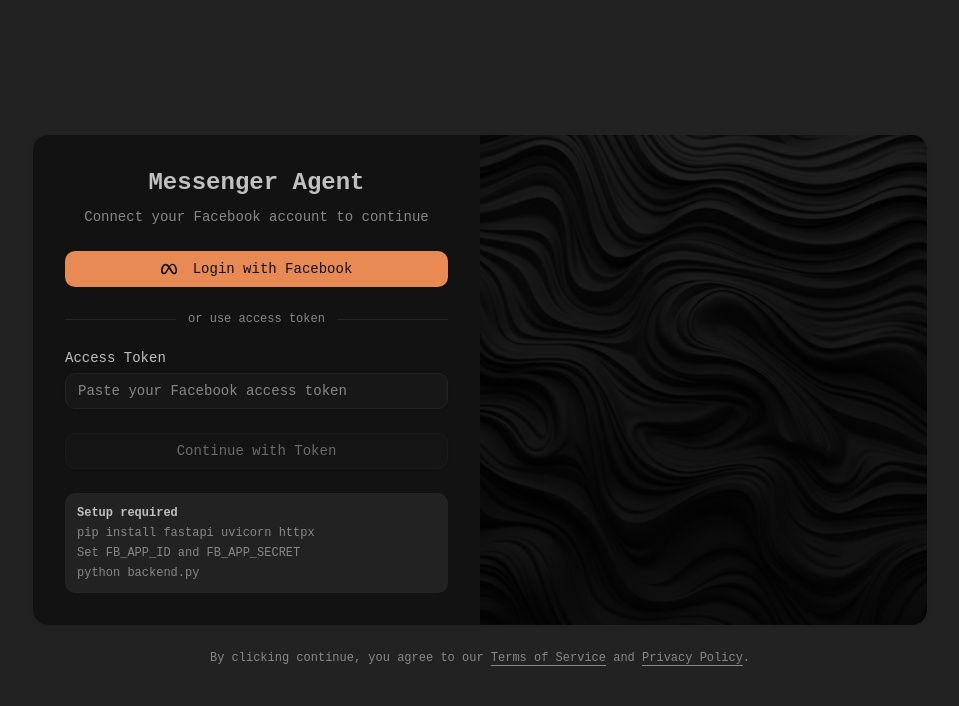
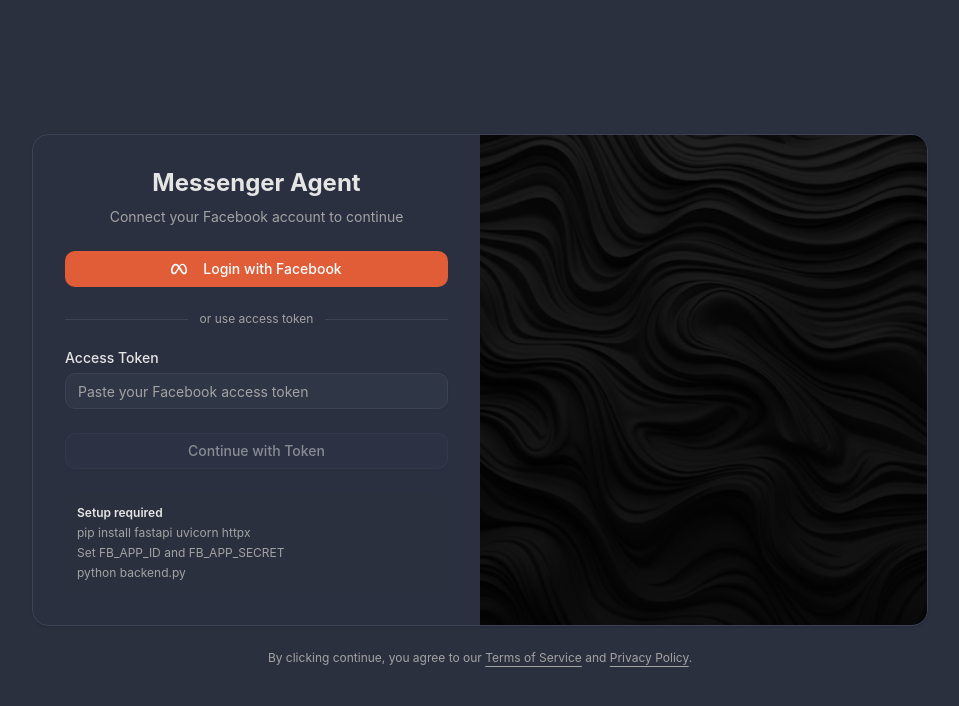
Before and after one commit to AshayaSah/Munsi, a React (Vite) app in the folder frontend/: page /login in a window 1280 px wide. Shown: the top 706 px of the page, without its empty margins (160-1119 px from the left). Built offline with nearby package versions, Linux system fonts and the light colour scheme; no server answers.

Commit message:
fix(frontend): update ui theme

```diff
--- a/frontend/src/index.css
+++ b/frontend/src/index.css
@@ -3,121 +3,121 @@
 @custom-variant dark (&:is(.dark *));
 
 :root {
-  --background: oklch(1 0 0);
-  --foreground: oklch(0.2101 0.0318 264.6645);
+  --background: oklch(0.9383 0.0042 236.4993);
+  --foreground: oklch(0.3211 0 0);
   --card: oklch(1 0 0);
-  --card-foreground: oklch(0.2101 0.0318 264.6645);
+  --card-foreground: oklch(0.3211 0 0);
   --popover: oklch(1 0 0);
-  --popover-foreground: oklch(0.2101 0.0318 264.6645);
-  --primary: oklch(0.6716 0.1368 48.513);
+  --popover-foreground: oklch(0.3211 0 0);
+  --primary: oklch(0.6397 0.172 36.4421);
   --primary-foreground: oklch(1 0 0);
-  --secondary: oklch(0.536 0.0398 196.028);
-  --secondary-foreground: oklch(1 0 0);
-  --muted: oklch(0.967 0.0029 264.5419);
+  --secondary: oklch(0.967 0.0029 264.5419);
+  --secondary-foreground: oklch(0.4461 0.0263 256.8018);
+  --muted: oklch(0.9846 0.0017 247.8389);
   --muted-foreground: oklch(0.551 0.0234 264.3637);
-  --accent: oklch(0.9491 0 0);
-  --accent-foreground: oklch(0.2101 0.0318 264.6645);
+  --accent: oklch(0.9119 0.0222 243.8174);
+  --accent-foreground: oklch(0.3791 0.1378 265.5222);
   --destructive: oklch(0.6368 0.2078 25.3313);
-  --destructive-foreground: oklch(0.9851 0 0);
-  --border: oklch(0.9276 0.0058 264.5313);
-  --input: oklch(0.9276 0.0058 264.5313);
-  --ring: oklch(0.6716 0.1368 48.513);
-  --chart-1: oklch(0.594 0.0443 196.0233);
-  --chart-2: oklch(0.7214 0.1337 49.9802);
-  --chart-3: oklch(0.8721 0.0864 68.5474);
-  --chart-4: oklch(0.6268 0 0);
-  --chart-5: oklch(0.683 0 0);
-  --sidebar: oklch(0.967 0.0029 264.5419);
-  --sidebar-foreground: oklch(0.2101 0.0318 264.6645);
-  --sidebar-primary: oklch(0.6716 0.1368 48.513);
+  --destructive-foreground: oklch(1 0 0);
+  --border: oklch(0.9022 0.0052 247.8822);
+  --input: oklch(0.97 0.0029 264.542);
+  --ring: oklch(0.6397 0.172 36.4421);
+  --chart-1: oklch(0.7156 0.0605 248.6845);
+  --chart-2: oklch(0.7875 0.0917 35.9616);
+  --chart-3: oklch(0.5778 0.0759 254.1573);
+  --chart-4: oklch(0.5016 0.0849 259.4902);
+  --chart-5: oklch(0.4241 0.0952 264.0306);
+  --sidebar: oklch(0.903 0.0046 258.3257);
+  --sidebar-foreground: oklch(0.3211 0 0);
+  --sidebar-primary: oklch(0.6397 0.172 36.4421);
   --sidebar-primary-foreground: oklch(1 0 0);
-  --sidebar-accent: oklch(1 0 0);
-  --sidebar-accent-foreground: oklch(0.2101 0.0318 264.6645);
+  --sidebar-accent: oklch(0.9119 0.0222 243.8174);
+  --sidebar-accent-foreground: oklch(0.3791 0.1378 265.5222);
   --sidebar-border: oklch(0.9276 0.0058 264.5313);
-  --sidebar-ring: oklch(0.6716 0.1368 48.513);
-  --font-sans: Geist Mono, ui-monospace, monospace;
-  --font-serif: serif;
+  --sidebar-ring: oklch(0.6397 0.172 36.4421);
+  --font-sans: Inter, sans-serif;
+  --font-serif: Source Serif 4, serif;
   --font-mono: JetBrains Mono, monospace;
   --radius: 0.75rem;
   --shadow-x: 0px;
   --shadow-y: 1px;
-  --shadow-blur: 4px;
+  --shadow-blur: 3px;
   --shadow-spread: 0px;
-  --shadow-opacity: 0.05;
-  --shadow-color: #000000;
-  --shadow-2xs: 0px 1px 4px 0px hsl(0 0% 0% / 0.03);
-  --shadow-xs: 0px 1px 4px 0px hsl(0 0% 0% / 0.03);
+  --shadow-opacity: 0.1;
+  --shadow-color: hsl(0 0% 0%);
+  --shadow-2xs: 0px 1px 3px 0px hsl(0 0% 0% / 0.05);
+  --shadow-xs: 0px 1px 3px 0px hsl(0 0% 0% / 0.05);
   --shadow-sm:
-    0px 1px 4px 0px hsl(0 0% 0% / 0.05), 0px 1px 2px -1px hsl(0 0% 0% / 0.05);
+    0px 1px 3px 0px hsl(0 0% 0% / 0.1), 0px 1px 2px -1px hsl(0 0% 0% / 0.1);
   --shadow:
-    0px 1px 4px 0px hsl(0 0% 0% / 0.05), 0px 1px 2px -1px hsl(0 0% 0% / 0.05);
+    0px 1px 3px 0px hsl(0 0% 0% / 0.1), 0px 1px 2px -1px hsl(0 0% 0% / 0.1);
   --shadow-md:
-    0px 1px 4px 0px hsl(0 0% 0% / 0.05), 0px 2px 4px -1px hsl(0 0% 0% / 0.05);
+    0px 1px 3px 0px hsl(0 0% 0% / 0.1), 0px 2px 4px -1px hsl(0 0% 0% / 0.1);
   --shadow-lg:
-    0px 1px 4px 0px hsl(0 0% 0% / 0.05), 0px 4px 6px -1px hsl(0 0% 0% / 0.05);
+    0px 1px 3px 0px hsl(0 0% 0% / 0.1), 0px 4px 6px -1px hsl(0 0% 0% / 0.1);
   --shadow-xl:
-    0px 1px 4px 0px hsl(0 0% 0% / 0.05), 0px 8px 10px -1px hsl(0 0% 0% / 0.05);
-  --shadow-2xl: 0px 1px 4px 0px hsl(0 0% 0% / 0.13);
-  --tracking-normal: 0rem;
+    0px 1px 3px 0px hsl(0 0% 0% / 0.1), 0px 8px 10px -1px hsl(0 0% 0% / 0.1);
+  --shadow-2xl: 0px 1px 3px 0px hsl(0 0% 0% / 0.25);
+  --tracking-normal: 0em;
   --spacing: 0.25rem;
 }
 
 .dark {
-  --background: oklch(0.1797 0.0043 308.1928);
-  --foreground: oklch(0.8109 0 0);
-  --card: oklch(0.1822 0 0);
-  --card-foreground: oklch(0.8109 0 0);
-  --popover: oklch(0.1797 0.0043 308.1928);
-  --popover-foreground: oklch(0.8109 0 0);
-  --primary: oklch(0.7214 0.1337 49.9802);
-  --primary-foreground: oklch(0.1797 0.0043 308.1928);
-  --secondary: oklch(0.594 0.0443 196.0233);
-  --secondary-foreground: oklch(0.1797 0.0043 308.1928);
-  --muted: oklch(0.252 0 0);
-  --muted-foreground: oklch(0.6268 0 0);
-  --accent: oklch(0.3211 0 0);
-  --accent-foreground: oklch(0.8109 0 0);
-  --destructive: oklch(0.594 0.0443 196.0233);
-  --destructive-foreground: oklch(0.1797 0.0043 308.1928);
-  --border: oklch(0.252 0 0);
-  --input: oklch(0.252 0 0);
-  --ring: oklch(0.7214 0.1337 49.9802);
-  --chart-1: oklch(0.594 0.0443 196.0233);
-  --chart-2: oklch(0.7214 0.1337 49.9802);
-  --chart-3: oklch(0.8721 0.0864 68.5474);
-  --chart-4: oklch(0.6268 0 0);
-  --chart-5: oklch(0.683 0 0);
-  --sidebar: oklch(0.1822 0 0);
-  --sidebar-foreground: oklch(0.8109 0 0);
-  --sidebar-primary: oklch(0.7214 0.1337 49.9802);
-  --sidebar-primary-foreground: oklch(0.1797 0.0043 308.1928);
-  --sidebar-accent: oklch(0.3211 0 0);
-  --sidebar-accent-foreground: oklch(0.8109 0 0);
-  --sidebar-border: oklch(0.252 0 0);
-  --sidebar-ring: oklch(0.7214 0.1337 49.9802);
-  --font-sans: Geist Mono, ui-monospace, monospace;
-  --font-serif: serif;
+  --background: oklch(0.2598 0.0306 262.6666);
+  --foreground: oklch(0.9219 0 0);
+  --card: oklch(0.3106 0.0301 268.6365);
+  --card-foreground: oklch(0.9219 0 0);
+  --popover: oklch(0.29 0.0249 268.3986);
+  --popover-foreground: oklch(0.9219 0 0);
+  --primary: oklch(0.6397 0.172 36.4421);
+  --primary-foreground: oklch(1 0 0);
+  --secondary: oklch(0.3095 0.0266 266.7132);
+  --secondary-foreground: oklch(0.9219 0 0);
+  --muted: oklch(0.3095 0.0266 266.7132);
+  --muted-foreground: oklch(0.7155 0 0);
+  --accent: oklch(0.338 0.0589 267.5867);
+  --accent-foreground: oklch(0.8823 0.0571 254.1284);
+  --destructive: oklch(0.6368 0.2078 25.3313);
+  --destructive-foreground: oklch(1 0 0);
+  --border: oklch(0.3843 0.0301 269.7337);
+  --input: oklch(0.3843 0.0301 269.7337);
+  --ring: oklch(0.6397 0.172 36.4421);
+  --chart-1: oklch(0.7156 0.0605 248.6845);
+  --chart-2: oklch(0.7693 0.0876 34.1875);
+  --chart-3: oklch(0.5778 0.0759 254.1573);
+  --chart-4: oklch(0.5016 0.0849 259.4902);
+  --chart-5: oklch(0.4241 0.0952 264.0306);
+  --sidebar: oklch(0.31 0.0283 267.7408);
+  --sidebar-foreground: oklch(0.9219 0 0);
+  --sidebar-primary: oklch(0.6397 0.172 36.4421);
+  --sidebar-primary-foreground: oklch(1 0 0);
+  --sidebar-accent: oklch(0.338 0.0589 267.5867);
+  --sidebar-accent-foreground: oklch(0.8823 0.0571 254.1284);
+  --sidebar-border: oklch(0.3843 0.0301 269.7337);
+  --sidebar-ring: oklch(0.6397 0.172 36.4421);
+  --font-sans: Inter, sans-serif;
+  --font-serif: Source Serif 4, serif;
   --font-mono: JetBrains Mono, monospace;
   --radius: 0.75rem;
   --shadow-x: 0px;
   --shadow-y: 1px;
-  --shadow-blur: 4px;
+  --shadow-blur: 3px;
   --shadow-spread: 0px;
-  --shadow-opacity: 0.05;
-  --shadow-color: #000000;
-  --shadow-2xs: 0px 1px 4px 0px hsl(0 0% 0% / 0.03);
-  --shadow-xs: 0px 1px 4px 0px hsl(0 0% 0% / 0.03);
+  --shadow-opacity: 0.1;
+  --shadow-color: hsl(0 0% 0%);
+  --shadow-2xs: 0px 1px 3px 0px hsl(0 0% 0% / 0.05);
+  --shadow-xs: 0px 1px 3px 0px hsl(0 0% 0% / 0.05);
   --shadow-sm:
-    0px 1px 4px 0px hsl(0 0% 0% / 0.05), 0px 1px 2px -1px hsl(0 0% 0% / 0.05);
+    0px 1px 3px 0px hsl(0 0% 0% / 0.1), 0px 1px 2px -1px hsl(0 0% 0% / 0.1);
   --shadow:
-    0px 1px 4px 0px hsl(0 0% 0% / 0.05), 0px 1px 2px -1px hsl(0 0% 0% / 0.05);
+    0px 1px 3px 0px hsl(0 0% 0% / 0.1), 0px 1px 2px -1px hsl(0 0% 0% / 0.1);
   --shadow-md:
-    0px 1px 4px 0px hsl(0 0% 0% / 0.05), 0px 2px 4px -1px hsl(0 0% 0% / 0.05);
+    0px 1px 3px 0px hsl(0 0% 0% / 0.1), 0px 2px 4px -1px hsl(0 0% 0% / 0.1);
   --shadow-lg:
-    0px 1px 4px 0px hsl(0 0% 0% / 0.05), 0px 4px 6px -1px hsl(0 0% 0% / 0.05);
+    0px 1px 3px 0px hsl(0 0% 0% / 0.1), 0px 4px 6px -1px hsl(0 0% 0% / 0.1);
   --shadow-xl:
-    0px 1px 4px 0px hsl(0 0% 0% / 0.05), 0px 8px 10px -1px hsl(0 0% 0% / 0.05);
-  --shadow-2xl: 0px 1px 4px 0px hsl(0 0% 0% / 0.13);
+    0px 1px 3px 0px hsl(0 0% 0% / 0.1), 0px 8px 10px -1px hsl(0 0% 0% / 0.1);
+  --shadow-2xl: 0px 1px 3px 0px hsl(0 0% 0% / 0.25);
 }
 
 @theme inline {
@@ -171,13 +171,6 @@
   --shadow-lg: var(--shadow-lg);
   --shadow-xl: var(--shadow-xl);
   --shadow-2xl: var(--shadow-2xl);
-
-  --tracking-tighter: calc(var(--tracking-normal) - 0.05em);
-  --tracking-tight: calc(var(--tracking-normal) - 0.025em);
-  --tracking-normal: var(--tracking-normal);
-  --tracking-wide: calc(var(--tracking-normal) + 0.025em);
-  --tracking-wider: calc(var(--tracking-normal) + 0.05em);
-  --tracking-widest: calc(var(--tracking-normal) + 0.1em);
 }
 
 @layer base {
@@ -186,6 +179,5 @@
   }
   body {
     @apply bg-background text-foreground;
-    letter-spacing: var(--tracking-normal);
   }
 }
```
